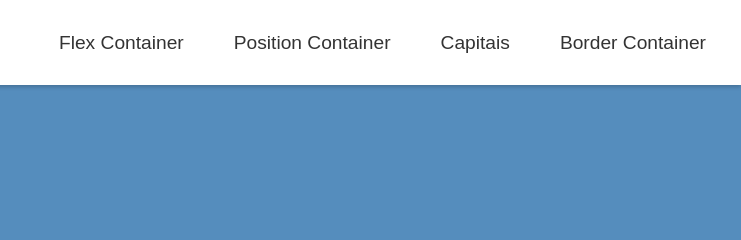
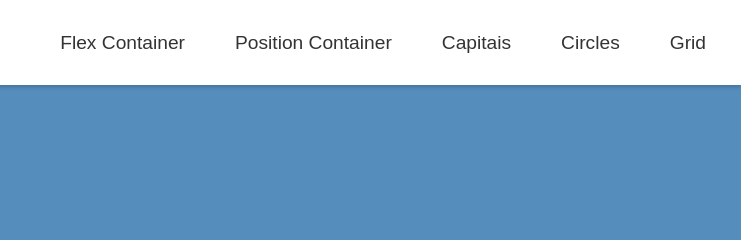
Before and after one commit to bernardo-taciano-a22107478/pw-lab3, a plain HTML site: page index.html in a window 1280 px wide. Shown: the top 240 px of the page, 539-1280 px from the left. Drawn offline with Linux system fonts and the light colour scheme.

Commit message:
Updated css

```diff
--- a/index.html
+++ b/index.html
@@ -15,7 +15,8 @@
                 <a href="#flex-container">Flex Container</a>
                 <a href="#position-container">Position Container</a>
                 <a href="#capitais">Capitais</a>
-                <a href="#bordered-container">Border Container</a>
+                <a href="#circles">Circles</a>
+                <a href="#grid">Grid</a>
             </nav>
         </div>
     </header>
@@ -119,7 +120,7 @@
 
 
     <h1>Grid</h1>
-    <div class="grid">
+    <div class="grid" id="grid">
         <header>ADVENTURE</header>
         <nav>IMAGINE</nav>
         <main>EXPLORE</main>
--- a/styles.css
+++ b/styles.css
@@ -292,6 +292,8 @@ header > div > nav > a:hover{
     padding: 20px;
     flex-direction: column;
     margin: 20px auto;
+    border-radius: 20px;
+    box-shadow: 2px 4px 6px #888888;
 }
 
 .hidden-container i{
```
